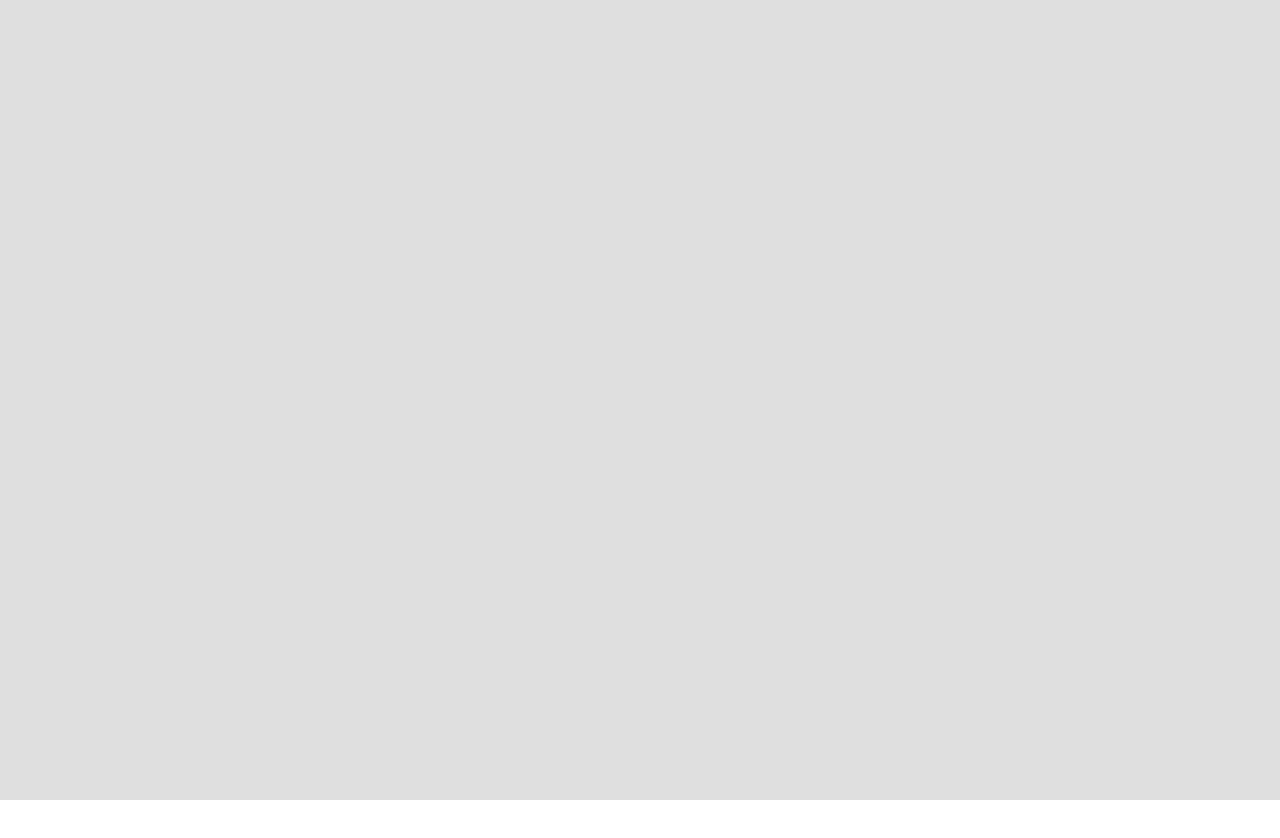
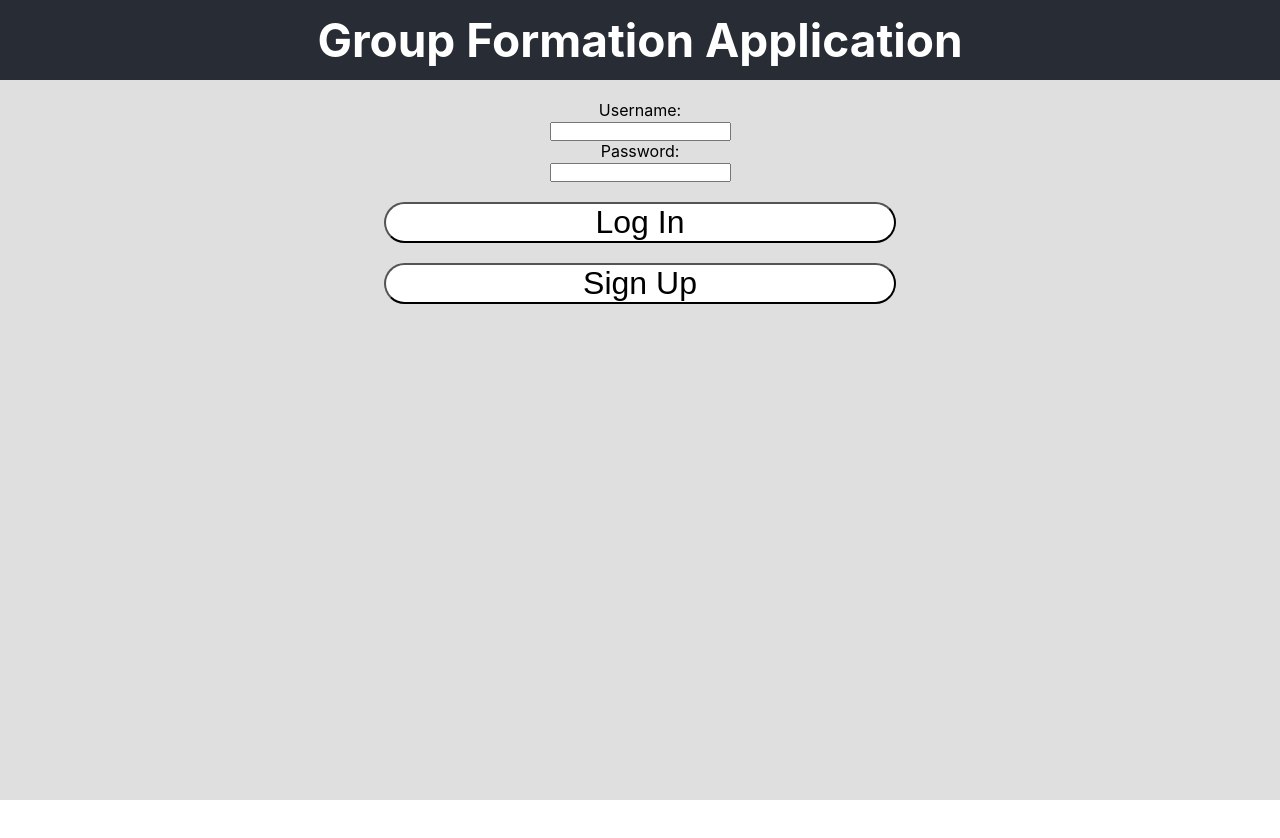
Before and after one commit to jbrachey/Group-Formation-App, a React (Create React App) app in the folder react-frontend/group-formation-app/: page / in a window 1280 px wide. Before the commit this address had no page. Shown: the top 838 px of the page. Built offline with nearby package versions, Linux system fonts and the light colour scheme.

Commit message:
add sign in page

```diff
--- a/react-frontend/group-formation-app/src/App.tsx
+++ b/react-frontend/group-formation-app/src/App.tsx
@@ -10,12 +10,14 @@ import {Route, Link, Routes} from 'react-router-dom';
 import GroupDetailedInfo from './Groups/GroupDetailedInfo';
 import "./index.css";
 import StudentDetailedInfo from './Students/StudentDetailedInfo';
+import SignIn from './SignIn';
 
 function App() {
   return (
     <div className="App">
       <Routes>
         {/* Eventually the path / will take you to login */}
+        <Route path="/" element={<SignIn/>} />
         <Route path="/:user/courses" element={<CoursesHome />} />
         <Route path="/:user/:courseID/groups" element={<Groups/>} />
         <Route path="/:user/:courseID/group/:groupID" element={<GroupDetailedInfo/>} />
--- a/react-frontend/group-formation-app/src/PageHeader.tsx
+++ b/react-frontend/group-formation-app/src/PageHeader.tsx
@@ -3,7 +3,7 @@ import './page-header-styles.css';
 const PageHeader = ({title, hasBackArrow}) => {
     return (
         <div>
-            <h1 className="page-header">Available Students</h1>
+            <h1 className="page-header"> {title} </h1>
         </div>
     )
 }
--- /dev/null
+++ b/react-frontend/group-formation-app/src/SignIn.tsx
@@ -0,0 +1,42 @@
+import { useParams } from "react-router";
+import { useNavigate } from "react-router-dom";
+import PageHeader from "./PageHeader";
+import './sign-in.css';
+
+const SignIn = ({}) => {
+    const navigate = useNavigate();
+    const { user } = useParams();
+    const navigationURL = '/' + user + '/courses';
+    return (
+        <div>
+            <PageHeader title={"Group Formation Application"} hasBackArrow={false} />
+            <ul>
+                <li>
+                    <label className="signin-info">Username:</label>
+                    <br></br>
+                    <input type="text" id="username" name="username"/>
+                    <br></br>
+                    <label className="singin-info">Password:</label>
+                    <br></br>
+                    <input type="text" id="password" name="password"/>
+                    <br></br>
+                </li>
+                <li>
+
+                </li>
+                <li>
+                    <button onClick={() => {navigate(navigationURL)}} className="signin-button">
+                        Log In
+                    </button>
+                </li>
+                <li>
+                    <button onClick={() => {navigate(navigationURL)}} className="signin-button">
+                        Sign Up
+                    </button>
+                </li>
+            </ul>
+        </div>
+    )
+}
+
+export default SignIn;
--- /dev/null
+++ b/react-frontend/group-formation-app/src/sign-in.css
@@ -0,0 +1,57 @@
+.signin-display {
+    background-color: white;
+    border-width: 2px;
+    border-color: black;
+    align-items: center;
+    font-size: 32px;
+    width: 40%;
+    border-radius: 50px;
+    color: black;
+    padding: 0;
+    height: fit-content;
+    margin-bottom: 20px;
+}
+
+.signin-info {
+    font-size: 16px;
+}
+
+.signin-button {
+
+    /* border-width: 2px;
+    border-color: black;
+    color: white;
+    padding: 10px 6px;
+    text-align: center;
+    text-decoration: none;
+    display: inline-block;
+    font-size: 16px;
+    width: 50%;
+    border-radius: 8px;
+    margin-bottom: 20px; */
+
+    background-color: white;
+    border-width: 2px;
+    border-color: black;
+    align-items: center;
+    font-size: 32px;
+    width: 40%;
+    border-radius: 50px;
+    color: black;
+    padding: 0;
+    height: fit-content;
+    margin-bottom: 20px;
+}
+
+.header {
+    border-bottom: 1px solid black;
+    width: 100%;
+    justify-content: center;
+}
+
+.header-contents {
+    width: 85%;
+    margin: auto;
+    padding-bottom: 5px;
+    padding-top: 5px;
+}
```
Also changed, not shown: react-frontend/group-formation-app/capacitor.config.ts (added, +10 -0 lines), react-frontend/group-formation-app/package.json (+6 -1 lines), react-frontend/group-formation-app/src/interview.JPG (deleted), 71 other files (tests, documents, lock files or other folders).
